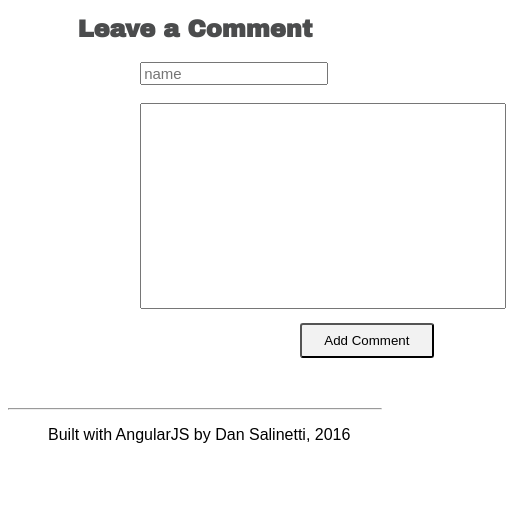
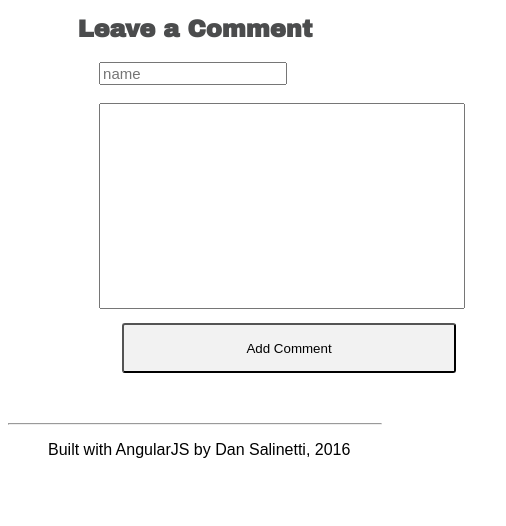
Before and after one commit to salinetti81/mean_stack_soundboard, a website: page public/index.html in a window 390 px wide. Shown: the part 895-1421 px from the top of the page, 506 px wide, since content can reach past the window. Drawn offline with nearby package versions, Linux system fonts and the light colour scheme; no server answers.

Commit message:
Adding responsive design and changing the button layout.

```diff
--- a/public/css/style.css
+++ b/public/css/style.css
@@ -1,5 +1,3 @@
-
-
 body {
 	font-family: sans-serif;
 }
@@ -25,7 +23,7 @@ section {
 	margin-left: 10%;
 }
 section h2 {
-	margin-left: -12%;
+	margin-left: -10%;
 	text-align: center;
 }
 section h2:hover{
@@ -36,12 +34,12 @@ section h2:hover{
 #soundboard {
 	display: none ;
 	height: 100%;
-	width: 20em;
+	width: 80%;
 	padding: ;
 	text-align: center;
 	background-color: ;
 	margin-bottom: 20px;
-	margin-left: 30%
+	margin-left: 8%;
 }
 
 #soundboard.active {
@@ -55,6 +53,7 @@ section h2:hover{
 .soundboard_container {
 	margin-top: 50px;
 	margin-bottom: 100px;
+	padding: 0;
 }
 
 li {
@@ -131,3 +130,27 @@ footer li {
 footer {
 	height: 100px;
 }
+
+/*Media Queries*/
+
+@media (max-width: 700px) {    /*iPhone 6 Portrait*/
+
+	button {
+		border-radius: 0;
+		width: 25em;
+		height: 50px;
+		margin-top: 10px;
+		margin-left: 0em;
+		border-radius: 3px;
+		background-color: #F2F2F2;
+	}
+
+	.form_div {
+		margin-left: 15%;
+	}
+
+	.form_div button {
+		margin-left: 10%;
+	}
+
+} /*end of media query*/
```
